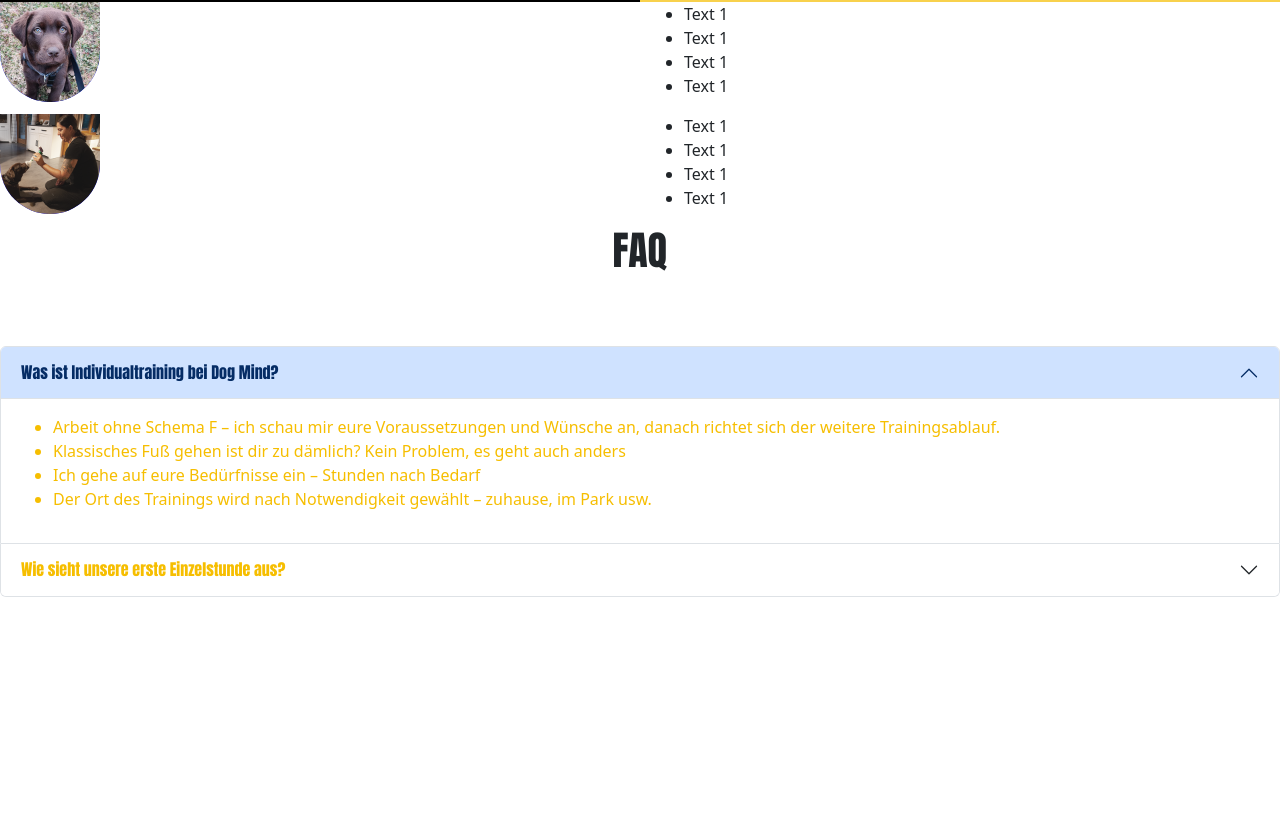
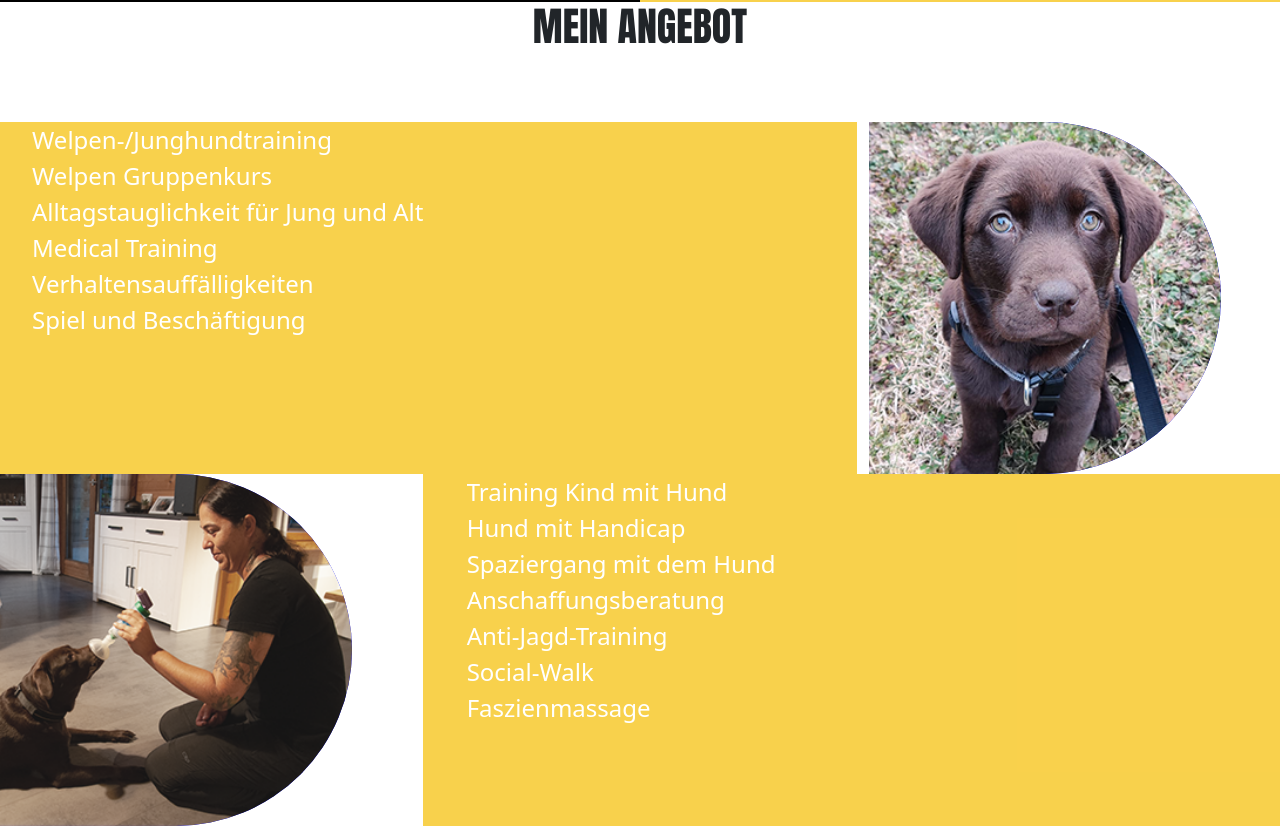
Before and after one commit to Synaron/doggymind, a React (Create React App) app in the folder dogmind/: page / in a window 1280 px wide. Shown: the part 2023-2851 px from the top of the page. Before the commit the page ends 2620 px from the top, so only its background shows below. Built offline with nearby package versions, Linux system fonts and the light colour scheme.

Commit message:
Add data and design to angebote block

```diff
--- a/dogmind/src/App.js
+++ b/dogmind/src/App.js
@@ -1,3 +1,4 @@
+import React from 'react';
 import './App.css';
 import Slider from "./components/Slider";
 import Intro from "./components/Intro";
@@ -6,17 +7,38 @@ import FAQ from './components/FAQ';
 import AngeboteBlock from './components/AngeboteBlock';
 import Welpe2 from './assets/images/Welpe2.png';
 import MedicalTraining from './assets/images/MedicalTraining.png';
-
+import Anschaffung from './assets/images/anschaffung.png';
+import trainingData from './data';
 
 function App() {
+  // Split the trainingData into chunks of 6 for each AngeboteBlock
+  const chunkedData = [];
+  for (let i = 0; i < trainingData.length; i += 6) {
+    chunkedData.push(trainingData.slice(i, i + 6));
+  }
+  // If the last chunk has fewer than 4 items, move the last item to the previous chunk
+  if (chunkedData.length > 1 && chunkedData[chunkedData.length - 1].length < 3) {
+    const lastItem = chunkedData.pop().pop();
+    chunkedData[chunkedData.length - 1].push(lastItem);
+    }
+
   return (
     <div className="App">
-        <Slider />
-        <Intro />
-        <Probleme />
-        <AngeboteBlock imageUrl={Welpe2}  />
-        <AngeboteBlock imageUrl={MedicalTraining}  />
-        <FAQ />
+      <Slider />
+      <Intro />
+      <Probleme />
+
+      {chunkedData.map((chunk, index) => (
+        <AngeboteBlock
+          key={index}
+          imageUrl={index % 2 === 0 ? Welpe2 : index === 2 ? Anschaffung : MedicalTraining}
+          data={chunk}
+          isFirstBlock={index === 0} // Pass isFirstBlock prop
+          index={index} // Pass the index prop
+        />
+      ))}
+
+      <FAQ />
     </div>
   );
 }
--- /dev/null
+++ b/dogmind/src/assets/css/AngeboteBlock.css
@@ -0,0 +1,9 @@
+#title-list {
+    font-size: 1.5rem;
+    list-style-type:none;
+    color: white;
+}
+
+#background-angebote{
+    background-color: rgb(246,190,0, 0.7);
+}
--- a/dogmind/src/assets/css/AngeboteCards.css
+++ b/dogmind/src/assets/css/AngeboteCards.css
@@ -5,7 +5,7 @@
   }
 
   .card:nth-child(even) {
-    background-color:  rgb(246,190,0, 0.7);;
+    background-color:  rgb(246,190,0, 0.7);
     color: black;
   }
 
--- a/dogmind/src/assets/css/HalfCirclePic.css
+++ b/dogmind/src/assets/css/HalfCirclePic.css
@@ -1,9 +1,9 @@
 /* HalfCirclePic.css */
 .half-circle-container {
-  width: 100px; /* Adjust the width to your preference */
-  height: 100px; /* Adjust the height to your preference */
+  width: 22rem; /* Adjust the width to your preference */
+  height: 22rem; /* Adjust the height to your preference */
   background-color: blue; /* Set your desired background color */
-  border-radius: 0 0 50% 50%; /* This creates a half-circle shape */
+  border-radius: 0 50% 50% 0; /* This creates a half-circle shape */
   overflow: hidden; /* Ensure the image is clipped to the half-circle shape */
 }
 
--- a/dogmind/src/components/AngeboteBlock.js
+++ b/dogmind/src/components/AngeboteBlock.js
@@ -1,27 +1,48 @@
 import React from 'react'
-import Row from 'react-bootstrap/esm/Row'
-import Col from 'react-bootstrap/esm/Col'
-import HalfCirclePic from './HalfCirclePic'
+import Row from 'react-bootstrap/esm/Row';
+import Col from 'react-bootstrap/esm/Col';
+import HalfCirclePic from '../components/HalfCirclePic';
+import '../assets/css/AngeboteBlock.css';
 
-function AngeboteBlock({imageUrl}) {
+
+// Inside AngeboteBlock component
+function AngeboteBlock({ imageUrl, data, index }) {
+  const titles = data.map(item => item.title);
+
   return (
-    <div>
-        <Row>
-            <Col md={6}>
-            <HalfCirclePic imageUrl = {imageUrl} />
+  <div>
+      {index % 2 === 0 && <h1>Mein Angebot</h1>}
+      <Row>
+        {index % 2 === 0 ? (
+          <>
+            <Col md={8} id="background-angebote">
+              <ul id="title-list">
+                {titles.map((title, index) => (
+                  <li key={index}>{title}</li>
+                ))}
+              </ul>
             </Col>
-
-            <Col md={6}>
-                <ul>
-                    <li>Text 1</li>
-                    <li>Text 1</li>
-                    <li>Text 1</li>
-                    <li>Text 1</li>
-                </ul>
+            <Col md={4}>
+              <HalfCirclePic imageUrl={imageUrl} />
             </Col>
-        </Row>
+          </>
+        ) : (
+          <>
+            <Col md={4}>
+              <HalfCirclePic imageUrl={imageUrl} />
+            </Col>
+            <Col md={8} id="background-angebote">
+              <ul id="title-list">
+                {titles.map((title, index) => (
+                  <li key={index}>{title}</li>
+                ))}
+              </ul>
+            </Col>
+          </>
+        )}
+      </Row>
     </div>
-  )
+  );
 }
 
-export default AngeboteBlock
+export default AngeboteBlock;
--- a/dogmind/src/data.js
+++ b/dogmind/src/data.js
@@ -16,7 +16,8 @@ const trainingData = [
         'Boxtraining / Deckentraining',
       ],
       note: 'Die aufgelisteten Themen sind nur Beispiele. Tatsächlich werden je nach Erfahrung und Bedarf die Themen zusammengestellt und während dem aktiven Training adaptiert.',
-
+    },
+    {
       id: 2,
       title: 'Welpen Gruppenkurs',
       description: 'Ab wann? - Ab dem Welpenalter von 10 Wochen und dein Hund sollte mindestens 2 Wochen zuhause angekommen sein. Dauer 10 Einheiten, 1x wöchentlich',
@@ -27,7 +28,8 @@ const trainingData = [
         'Locker leine gehen und richtiges Spielen',
         'Deckentraining',
       ],
-
+    },
+    {
       id: 3,
       title: 'Alltagstauglichkeit für Jung und Alt',
       description: 'Mir ist sehr wichtig, dass du und dein treuer Begleiter jede erdenkliche Alltagssituation so entspannt als möglich meistert.',
@@ -41,7 +43,8 @@ const trainingData = [
         'Kommunikation / Ausdrucksverhalten des Hundes',
       ],
       note: 'Die aufgelisteten Themen sind nur Beispiele. Tatsächlich werden je nach Erfahrung und Bedarf die Themen zusammengestellt und während dem aktiven Training adaptiert.',
-
+    },
+    {
       id: 4,
       title: 'Medical Training',
       description: 'Der Tierarztbesuch, sowie die Verabreichung von Medikamenten ist für viele Hunde unangenehm. Das Medical-Training bietet dir und deinem Freund die Möglichkeit, diese Situationen stressfrei und sogar entspannt zu erleben. Zudem wird eure Bindung dadurch noch mehr gestärkt,  da Schwieriges miteinander positiv erlebt wird.',
@@ -55,9 +58,78 @@ const trainingData = [
         'Kommunikation / Ausdrucksverhalten des Hundes',
       ],
       note: 'Die aufgelisteten Themen sind nur Beispiele. Tatsächlich werden je nach Erfahrung und Bedarf die Themen zusammengestellt und während dem aktiven Training adaptiert.',
+    },
+    {
+      id: 5,
+      title: 'Verhaltensauffälligkeiten',
+      description: 'Wenn du dich fragst, warum dein Hund unter bestimmten Bedingungen ein spezielles Verhalten zeigt, das für dich nicht erklärbar ist, bist du hier richtig. Es gibt eine Vielzahl von unerwünschten Verhalten:',
+      contents: [
+        'Zerren an der Leine / Sprung in die Leine',
+        'Aggression gegenüber Menschen',
+        'Aggression gegenüber Artgenossen',
+        'Futterverteidigung',
+        'Frust',
+        'Ausuferndes Jagdverhalten (läuft Autos, Radfahrer, Jogger hinterher,…)',
+        'Obsessionen (Balljunkie,….)',
+        'Daueraufregung',
+        'Familienzuwachs (Geburt, Kinder)',
+      ],
+      note: 'Die wichtigsten Zutaten zum erwünschten Erfolg sind gegenseitiges Vertrauen, Ruhe und Gelassenheit.',
+    },
+    {
+      id: 6,
+      title: 'Spiel und Beschäftigung',
+      description: 'Es gibt viele Möglichkeiten unseren geliebten Vierbeiner zu beschäftigen. Am wichtigsten ist es, dass ihr beide Spaß habt. Deshalb finden wir gemeinsam die für euch ideale Beschäftigung.',
+      contents: [
+        'Nasenarbeit (Fährte)',
+        'Apportieren',
+        'Treibball',
+        'Agility',
+        'Mantrailing',
+        'Tricktraining',
+      ],
+      note: 'Die wichtigsten Zutaten zum erwünschten Erfolg sind gegenseitiges Vertrauen, Ruhe und Gelassenheit.',
+    },
+    {
+      id: 7,
+      title: 'Training Kind mit Hund',
+      description: 'Wichtig im Zusammenleben mit Hunden ist, dass auch unsere kleinen Familienmitglieder verstehen, warum unser Freund ein bestimmtes Verhalten zeigt. Ziel ist es, euren Nachwuchs die grundlegende Kommunikation mit dem Fellknäuel durch Tricks beizubringen. Ich zeige euch Möglichkeiten, wie das Leben mit Kind(ern) und Hund entspannt möglich ist.',
+    },
+    {
+      id: 8,
+      title: 'Hund mit Handicap',
+      description: 'Hunde mit Behinderung wollen genauso arbeiten wie jeder andere Hund und brauchen Erziehung und Beschäftigung. Jedes Training wird auf die individuellen Bedürfnisse abgestimmt und garantiert Spaß und Erfolg für Hund und Halter.',
+    },
+    {
+      id: 9,
+      title: 'Spaziergang mit dem Hund',
+      description: 'So sehr wir nur das Beste für unseren Vierbeiner wollen, stehen uns oftmals Verpflichtungen im Weg, wodurch ein notwendiger Spaziergang nicht möglich ist. Nach einem ausgiebigen Kennenlerngespräch hole ich deinen Begleiter zur vereinbarten Zeit am vereinbarten Ort ab. Ist mit meinen anderen Angeboten kombinierbar.',
+    },
 
+    {
+      id: 10,
+      title: 'Anschaffungsberatung',
+      description: 'Bevor eine Fellnase ein Teil deiner Familie wird, solltest du dir einige Fragen stellen und diese beantworten können. Ich helfe und begleite dich dabei sehr gerne – egal ob Welpe oder Tierschutzhund, da ich für euch nur das Beste will. Begleite: Ich fahr mit zum Tierheim oder zum Züchter – vielleicht fällt dir dabei ein besseres Wording ein.',
+    },
 
+    {
+      id: 11,
+      title: 'Anti-Jagd-Training',
+      description: 'Ein Hase, Reh oder die Nachbarskatze – mehr braucht es nicht und dein Hund wechselt in den Jagdmodus. Rückruf oder Grundkommandos scheinen in dieser Situation vergessen zu sein. Der Jagdtrieb deines Hundes bringt dich zur Verzweiflung? Kein Problem, Für Anti- Jagd- Training ist es nie zu spät! Der Jagdtrieb eines Hundes kann meist nicht vollständig abgewöhnt, aber kontrolliert werden. Unter der Beachtung der Fähigkeiten deines Hundes erstellen wir gemeinsam den für euch passenden Trainingsweg.',
     },
+
+    {
+      id: 12,
+      title: 'Social-Walk',
+      description: 'Ein Social Walk bietet die Möglichkeit, unter kontrollierten Bedingungen und Anleitung eines Trainers auf Artgenossen und Menschen zu treffen und Begegnungen zu trainieren. Mensch und Hund lernen gemeinsam mit anderen Teams sich durch den Alltag zu bewegen. Schwerpunkte: Training der Leinenführigkeit unter Ablenkung, Körpersprache des eigenen Hundes deuten lernen, Sozialkontakte mit angemessenen Verhalten der Hunde untereinander. Ziel: Der eigene Hund lernt, dass die Anwesenheit anderer Hunde beim Gassi/Spazierengehen dazugehört und er in der Situation neutral (nicht aufgeregt oder ängstlich) reagiert.',
+    },
+
+    {
+      id: 13,
+      title: 'Faszienmassage',
+      description: 'Faszien – das Bindegewebe des Körpers – sind mitentscheidend für die Beweglichkeit eines Tieres. Durch Stress, Verletzungen und Operationen, Schonhaltungen und Bewegungsmangel verkürzen und verhärten sie sich. Die Faszien werden starr und unbeweglich. Steifheit und oft Schmerzen sind die Folge. Bei der Faszienmassage werden diese wieder gelockert zusätzlich Mobilisationsübungen durchgeführt.',
+    },
+
     // Add more training programs as needed
   ];
 
```
